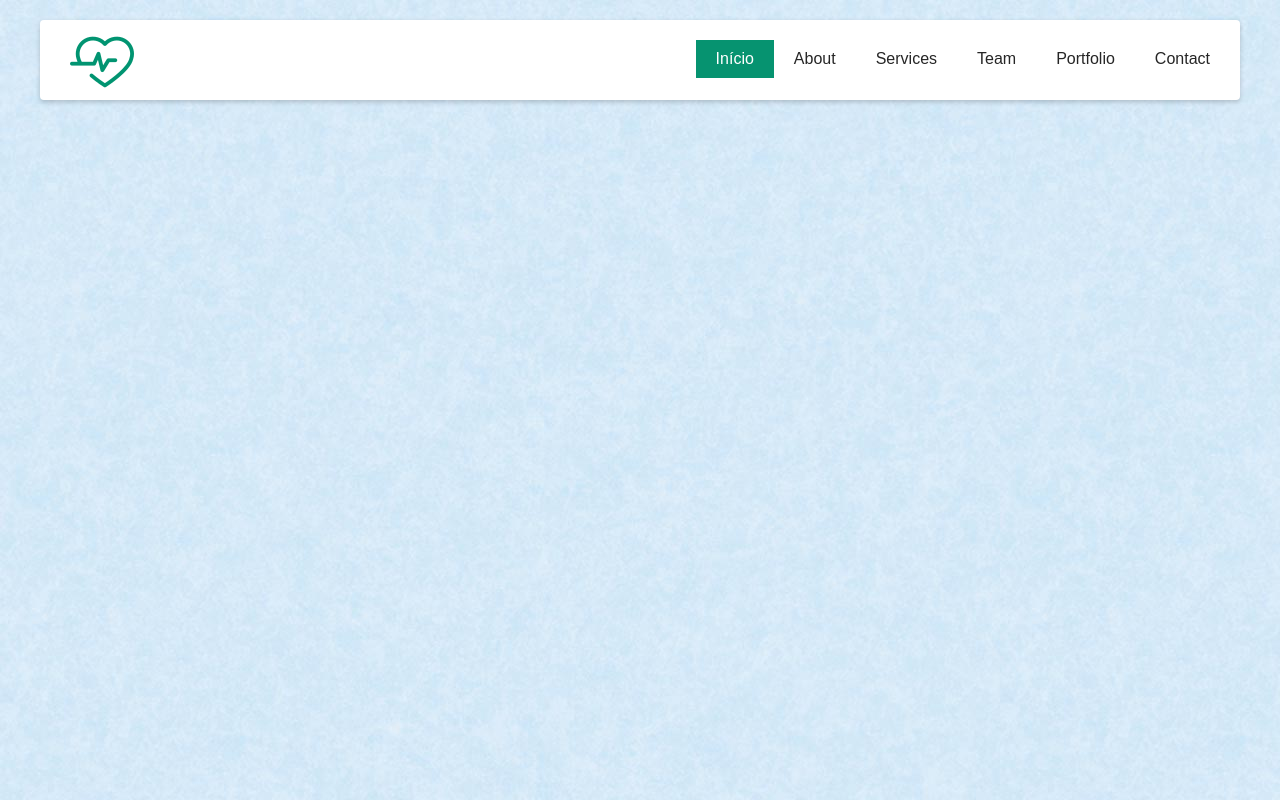
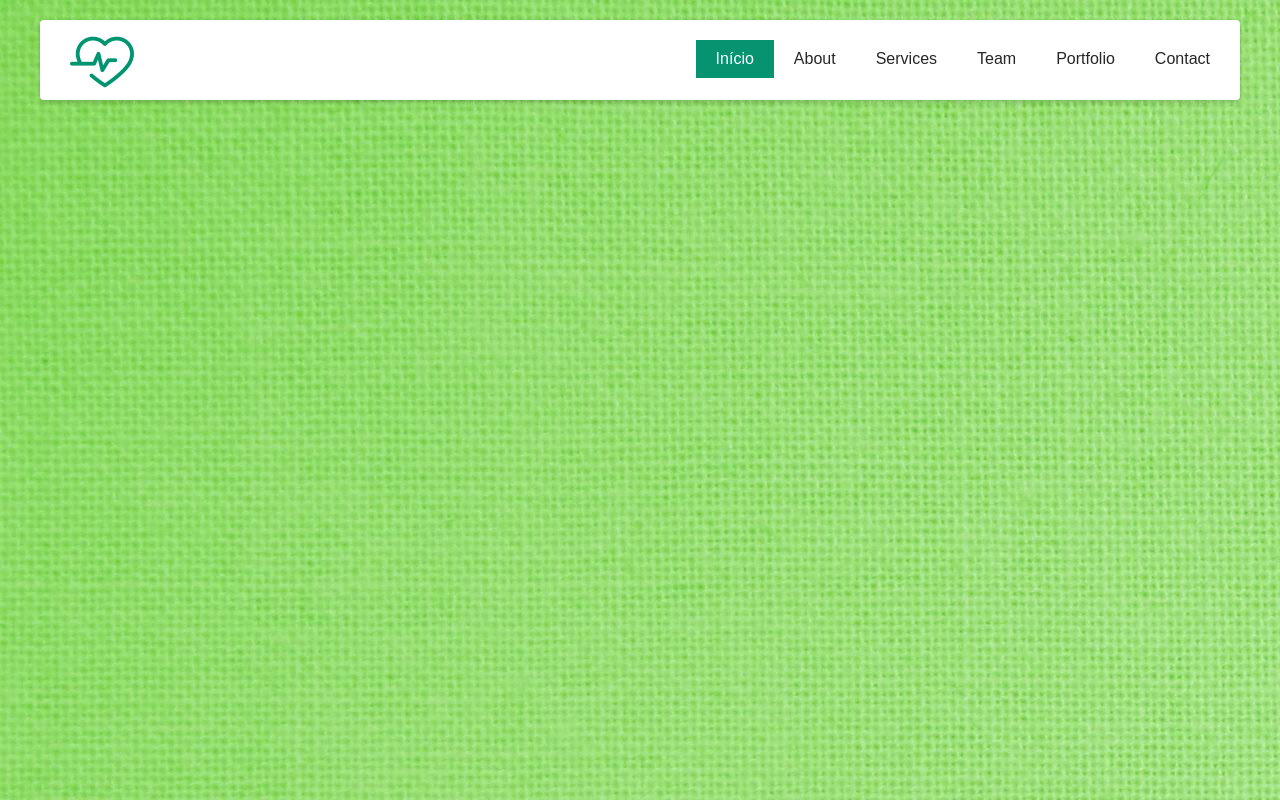
Before and after one commit to LuacsM/sarrafoneles, a plain HTML site: page index.html in a window 1280 px wide. Drawn offline with nearby package versions, Linux system fonts and the light colour scheme.

Commit message:
Update estilo.css

```diff
--- a/estilo.css
+++ b/estilo.css
@@ -4,7 +4,7 @@ body{
 	margin: 0;
 	padding: 0;
 	font-family: 'Poppins', sans-serif;
-	background-image: url(img/imagem.jpg);
+	background-image: url(img/fundo2.jpg);
 	background-attachment: fixed;
 }
 
```
